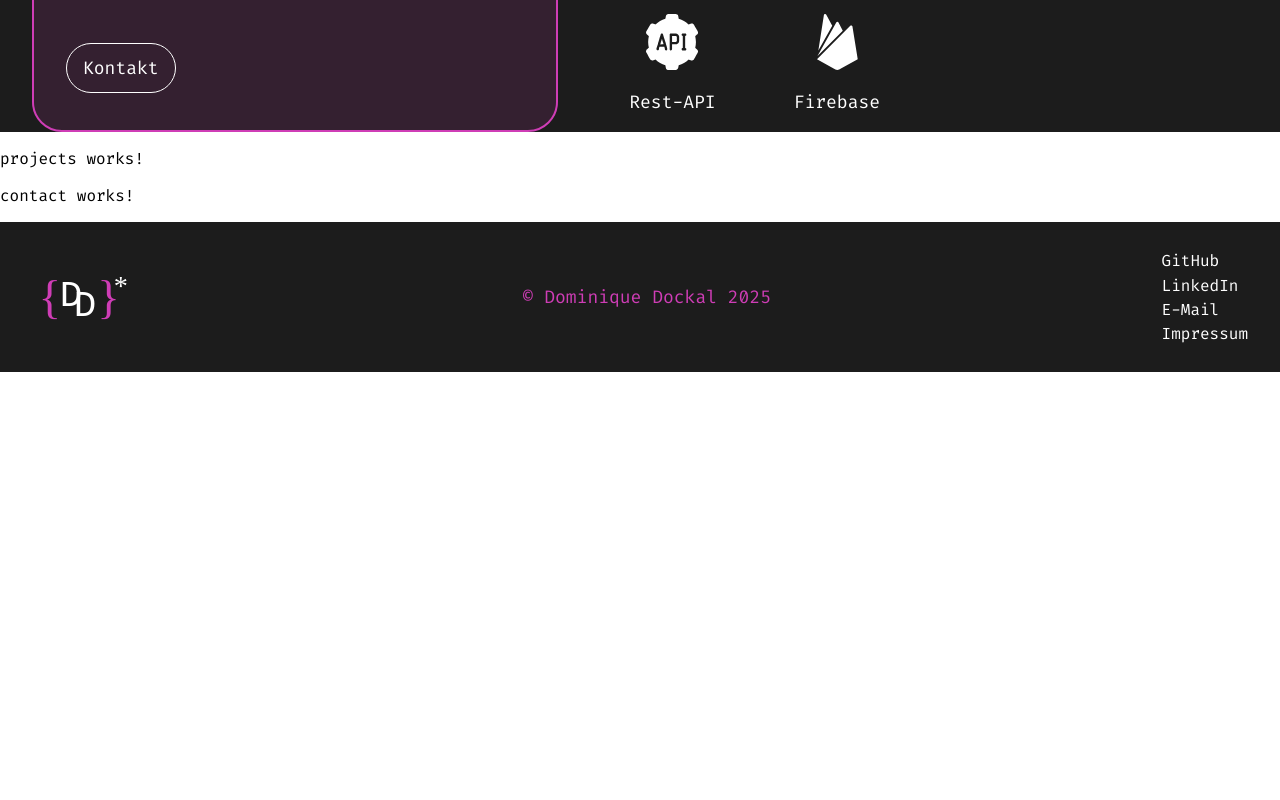
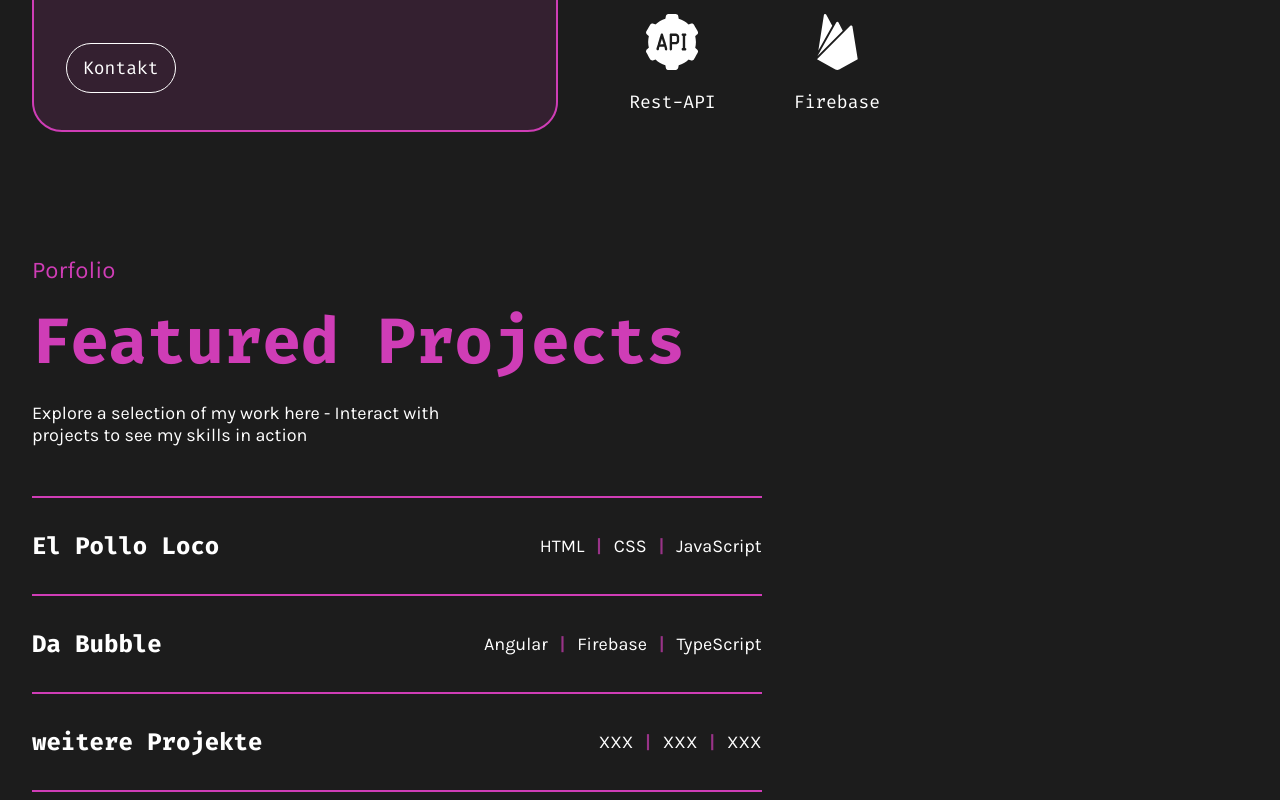
Before and after one commit to DominiqueDockal/Website, an Angular app: page / in a window 1280 px wide. Shown: the part 2180-2980 px from the top of the page. Before the commit the page ends 2552 px from the top, so only its background shows below. Built offline with nearby package versions, Linux system fonts and the light colour scheme.

Commit message:
projects implemented

```diff
--- a/src/app/components/main-content/projects/projects.component.html
+++ b/src/app/components/main-content/projects/projects.component.html
@@ -1 +1,55 @@
-<p>projects works!</p>
+<div class="projects">
+    <div class="projects-main">
+        <p class="box-title">Porfolio</p>
+        <p class="box-headline">Featured Projects</p>
+        <p class="main-text">Explore a selection of my work here - Interact with <br>
+                            projects to see my skills in action</p>
+
+
+        <div class="project-table">
+            <div class="project-row">
+                <div class="project-separator"></div>
+                <div class="project-content">
+                <span class="project-name">El Pollo Loco</span>
+                <span class="project-technologies">
+                    <span>HTML</span>
+                    <span>CSS</span>
+                    <span>JavaScript</span>
+                </span>
+                </div>
+            </div>
+
+            <div class="project-row">
+                <div class="project-separator"></div>
+                <div class="project-content">
+                <span class="project-name">Da Bubble</span>
+                <span class="project-technologies">
+                    <span>Angular</span>
+                    <span>Firebase</span>
+                    <span>TypeScript</span>
+                </span>
+                </div>
+            </div>
+
+            <div class="project-row">
+                <div class="project-separator"></div>
+                <div class="project-content">
+                <span class="project-name">weitere Projekte</span>
+                <span class="project-technologies">
+                    <span>XXX</span>
+                    <span>XXX</span>
+                    <span>XXX</span>
+                </span>
+                </div>
+            </div>
+
+
+            <div class="project-row">
+                <div class="project-separator"></div>
+            </div>
+            </div>
+
+    </div>
+
+
+</div>
--- a/src/app/components/main-content/projects/projects.component.scss
+++ b/src/app/components/main-content/projects/projects.component.scss
@@ -0,0 +1,106 @@
+$break-point-layout: 900px;
+$break-point-font: 950px;
+
+.projects{
+  width: 100%;
+  min-height: 800px; /* anpassen an text später*/
+  background: var(--main-grey);
+  padding-top: var(--padding-section-top);
+}
+
+.projects-main{
+    max-width: 1440px;
+    height: 100%;
+    width: 100%;
+    padding: 0 var(--padding-main-lr);
+    margin: 0 auto;
+
+    @media (max-width: $break-point-layout) {
+        padding: 0 var(--padding-main-lr-mobile);
+    }
+}
+
+.box-title {
+    margin-bottom: var(--margin-box-title);
+    font-size: var(--font-size-large);
+    color: var(--main-violet);
+    font-family: var(--font-family-secondary);
+
+    @media (max-width: $break-point-font) {
+        font-size: var(--font-size-small);
+    }
+}
+
+.box-headline {
+    color: var(--main-violet);
+    font-size: var(--font-size-largest);
+    font-weight: bold;
+    margin-block-start: 0;
+    margin-block-end: 0;
+
+    @media (max-width: $break-point-font) {
+        font-size: var(--font-size-title);
+    }
+}
+
+.main-text {
+    color: var(--white);
+    font-size: var(--font-size-small);
+    text-align: justify;
+    font-family: var(--font-family-secondary);
+
+    @media (max-width: $break-point-font) {
+        font-size: var(--font-size-smallest);
+    }
+}
+
+.project-table {
+  width: fit-content;
+  min-width: 60%;
+  padding-top: 1rem;
+}
+
+.project-row {
+  width: 100%;
+}
+
+.project-separator {
+  height: 2px;
+  background: var(--main-violet);
+  width: 100%;
+  margin: 1rem 0;
+}
+
+.project-content {
+  display: flex;
+  justify-content: space-between;
+  align-items: center;
+  padding: 1rem 0;
+  gap: 3rem;
+}
+
+.project-name {
+  font-size: var(--font-size-large);
+  color: var(--white);
+  font-weight: 700;
+  flex-shrink: 0;
+}
+
+.project-technologies {
+    font-family: var(--font-family-secondary);
+    font-size: var(--font-size-small);
+    color: var(--white);
+    text-align: right;
+    white-space: nowrap;
+    display: flex;
+    gap: 0.75rem;
+    align-items: center;
+}
+
+.project-technologies span:not(:last-child)::after {
+    content: "|";
+    color: var(--main-violet);
+    margin-left: 0.75rem;
+    opacity: 0.7;
+    font-weight: 700;
+}
```
